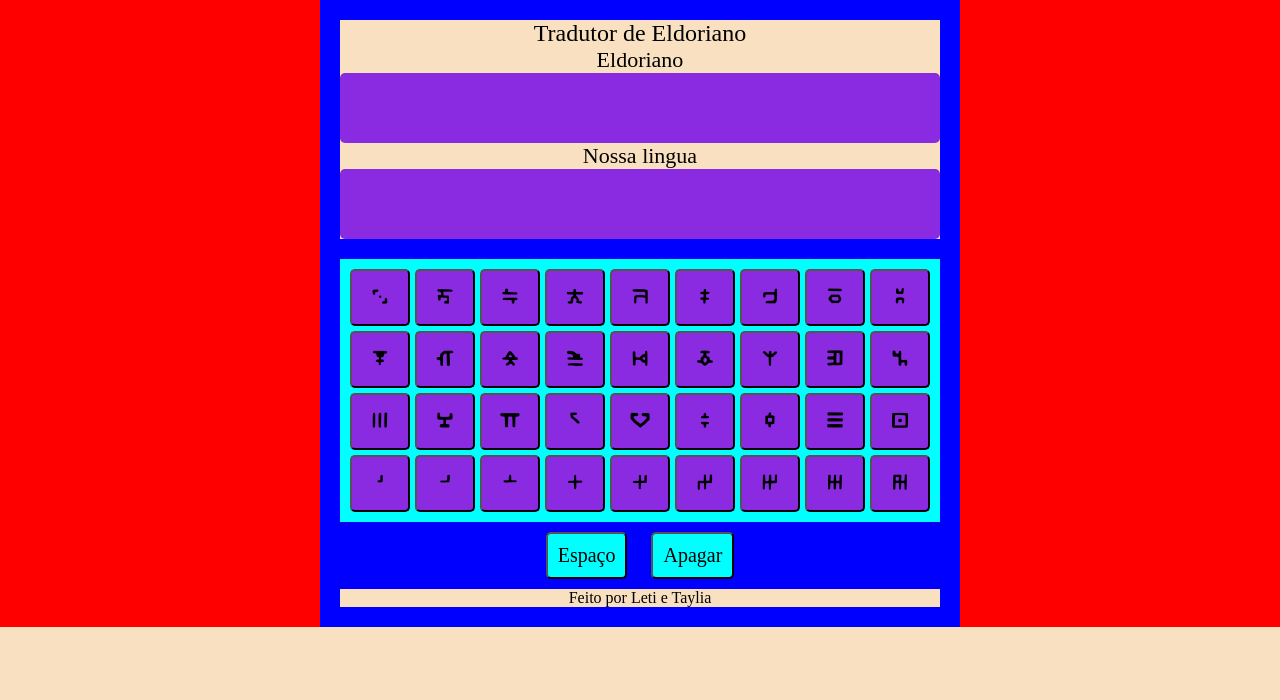
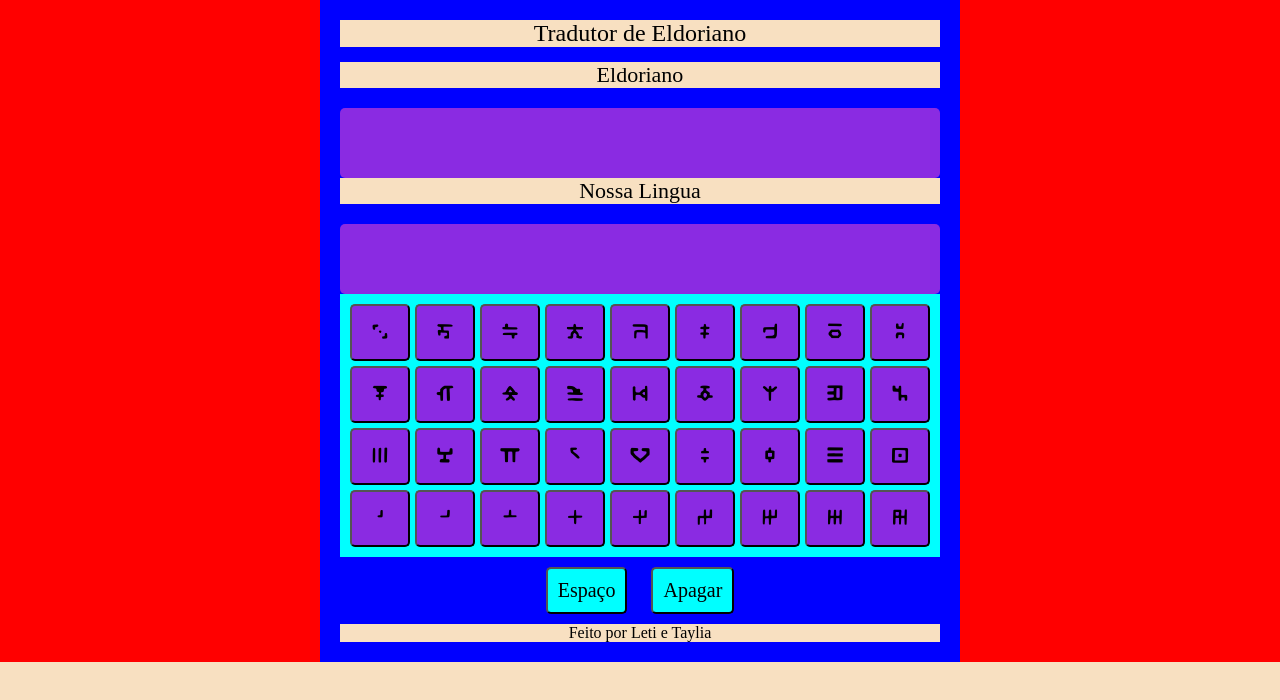
Before and after one commit to LetiLRV/Tradutor-Eldoriano, a plain HTML site: page index.html in a window 1280 px wide. Drawn offline with Linux system fonts and the light colour scheme; a web font is replaced by a local one.

Commit message:
tentando mudar a fonte do nossa lingua

```diff
--- a/index.html
+++ b/index.html
@@ -14,13 +14,13 @@
 <div class="main">
 <h2>Tradutor de Eldoriano</h2>
 
-<div class="tradutor">
-<p>Eldoriano</p>
-<div id="eldoriano" class="eldoriano output"></div>
 
-<p>Nossa lingua</p>
-<div id="nossaLingua" class="lingua output"></div>
-</div>
+<p class="tradutor">Eldoriano</p>
+<div id="eldoriano" class="eldoriano outputEl"></div>
+
+<p class="tradutor">Nossa Lingua</p>
+<div id="nossaLingua" class="lingua"></div>
+
 
 <div class="teclado">
     <button onclick="addLetra('a')" class="eldoriano">A</button>
--- a/style.css
+++ b/style.css
@@ -12,6 +12,12 @@
 .eldoriano{
     font-family: 'Eldoriano',sans-serif;
 }
+
+.lingua{
+    font-family: 'Minecraftia';
+    font-size: 15px;
+}
+
 
 body{
     display: flex;
@@ -33,11 +39,6 @@ body{
     font-size: 22px;
 }
 
-.output{
-    font-size: 25px;
-    color: #363535;
-}
-
 .lingua, .eldoriano{
     background-color: blueviolet;
     word-wrap: break-word;
@@ -47,10 +48,18 @@ body{
 
 }
 
+.outputEl{
+    font-size: 25px;
+}
+
 p, h2{
     font-family: 'Minecraftia';
     font-weight: normal;
     font-style: normal;
+}
+
+h2{
+    margin: 0px 0px 15px 0px;
 }
 
 .teclado{
```
